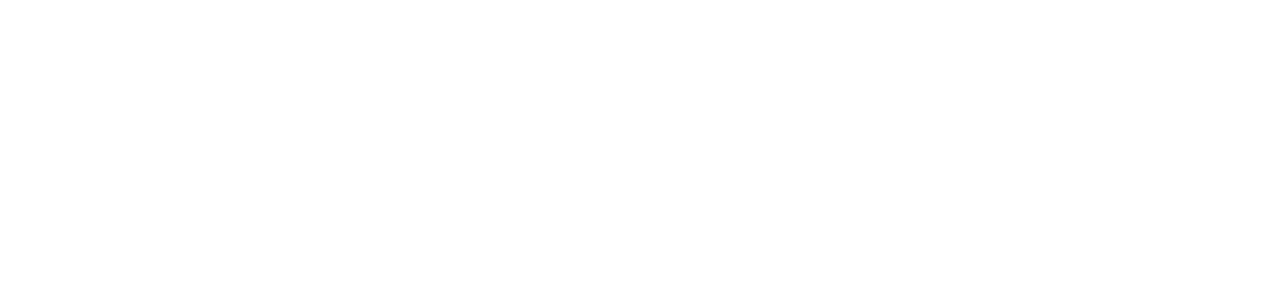
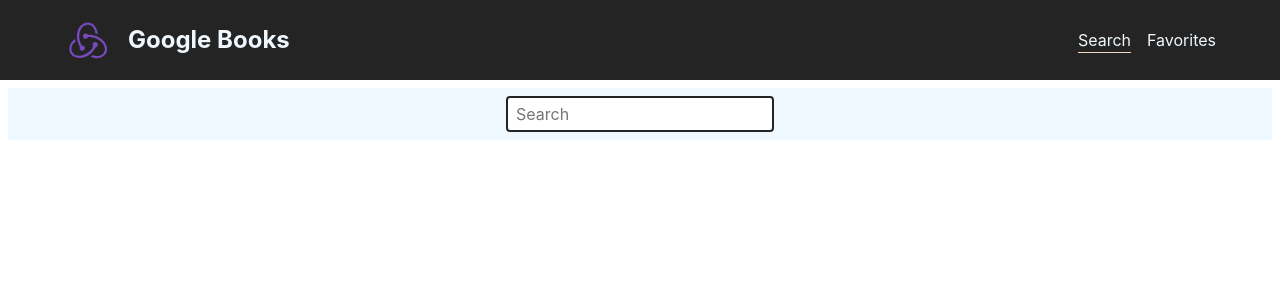
Before and after one commit to ptimich/gbooks-redux, a React (Vite) app: page /books in a window 1280 px wide. Before the commit this address had no page. Shown: the top 300 px of the page. Built offline with nearby package versions, Linux system fonts and the light colour scheme.

Commit message:
(feat): Implement debounced search input
- changes route on searchTerm change

```diff
--- a/src/App.tsx
+++ b/src/App.tsx
@@ -1,17 +1,20 @@
 import "./App.css";
-import { BooksList } from "./Books/BooksList.tsx";
 import { Navigate, Route, Routes } from "react-router-dom";
 import { Layout } from "./Layout.tsx";
 import { BookDetails } from "./Books/BookDetails.tsx";
+import { BookSearchLayout } from "./Books/BookSearchLayout.tsx";
+import { BooksList } from "./Books/BooksList.tsx";
 
 function App() {
   return (
     <main>
       <Routes>
         <Route path="/" element={<Layout />}>
-          <Route index element={<Navigate to="/search" />} />
-          <Route path="search" element={<BooksList />} />
-          <Route path="details/:id" element={<BookDetails />} />
+          <Route index element={<Navigate to="/books" />} />
+          <Route path="books" element={<BookSearchLayout />}>
+            <Route path=":searchTerm" element={<BooksList />} />
+          </Route>
+          <Route path="books/:searchTerm/:id" element={<BookDetails />} />
         </Route>
       </Routes>
     </main>
--- a/src/Books/BookCard.tsx
+++ b/src/Books/BookCard.tsx
@@ -3,14 +3,19 @@ import coverPlaceholderImg from "../assets/cover-placeholder.webp";
 import type { Book } from "../types.ts";
 import { Link } from "react-router-dom";
 
-function BookCard({ book }: { book: Book }) {
-  const { id, thumbnail, title, subtitle, searchInfo } = book;
+interface BookCardProps {
+  book: Book;
+  detailsUrl: string;
+}
+
+function BookCard({ book, detailsUrl }: BookCardProps) {
+  const { thumbnail, title, subtitle, searchInfo } = book;
   return (
     <article className="book-card">
-      <Link to={`/details/${id}`}>
+      <Link to={detailsUrl}>
         <h3>{title}</h3>
       </Link>
-      <Link to={`/details/${id}`} className="book-card__cover book-cover">
+      <Link to={detailsUrl} className="book-card__cover book-cover">
         <img src={thumbnail || coverPlaceholderImg} alt="" />
       </Link>
       <h4>{subtitle}</h4>
--- /dev/null
+++ b/src/Books/BookSearchLayout.tsx
@@ -0,0 +1,13 @@
+import { SearchInput } from "../SearchInput/SearchInput.tsx";
+import { Outlet } from "react-router-dom";
+
+function BookSearchLayout() {
+  return (
+    <div>
+      <SearchInput />
+      <Outlet />
+    </div>
+  );
+}
+
+export { BookSearchLayout };
--- a/src/Books/BooksList.tsx
+++ b/src/Books/BooksList.tsx
@@ -1,14 +1,20 @@
 import { BookCard } from "./BookCard";
-import { Book } from "../types.ts";
+import { Book, searchTerm } from "../types.ts";
 import { searchBooks } from "../api/mockedApiCollection.ts";
-
-const mockedBooks = searchBooks("management");
+import { useParams } from "react-router-dom";
 
 function BooksList() {
+  const { searchTerm } = useParams();
+  // TODO fetch from real api
+  const mockedBooks = searchBooks(searchTerm as searchTerm);
   return (
     <div className="cards">
       {mockedBooks.map((book: Book) => (
-        <BookCard book={book} key={book.id} />
+        <BookCard
+          book={book}
+          key={book.id}
+          detailsUrl={`/books/${searchTerm}/${book.id}`}
+        />
       ))}
     </div>
   );
--- a/src/Header/Header.tsx
+++ b/src/Header/Header.tsx
@@ -9,7 +9,7 @@ function Header() {
       <h1 className="header__title">Google Books</h1>
       <ul className="header__menu">
         <li>
-          <NavLink to="/search">Search</NavLink>
+          <NavLink to="/books">Search</NavLink>
         </li>
         <li>
           <NavLink to="/favorites">Favorites</NavLink>
--- /dev/null
+++ b/src/SearchInput/SearchInput.tsx
@@ -0,0 +1,27 @@
+import { useNavigate, useParams } from "react-router-dom";
+import "./search-input.css";
+import { useDebouncedInputChangeHandler } from "./useDebouncedInput.ts";
+
+function SearchInput() {
+  const { searchTerm: urlSearchTerm } = useParams();
+  const navigate = useNavigate();
+  const [searchTerm, handleChange] = useDebouncedInputChangeHandler(
+    urlSearchTerm,
+    (debouncedSearchTerm) => navigate(`/books/${debouncedSearchTerm}`),
+  );
+
+  return (
+    <div className="search-input">
+      <input
+        className="input"
+        id="search-input"
+        type="text"
+        placeholder="Search"
+        value={searchTerm}
+        onChange={handleChange}
+      />
+    </div>
+  );
+}
+
+export { SearchInput };
--- /dev/null
+++ b/src/SearchInput/search-input.css
@@ -0,0 +1,16 @@
+.search-input {
+  background-color: aliceblue;
+  text-align: center;
+  padding: 0.5rem;
+  margin-bottom: 0.5rem;
+}
+.input {
+  --input-border: #242424;
+  font-size: 16px;
+  font-size: Max(16px, 1em);
+  font-family: inherit;
+  padding: 0.25em 0.5em;
+  background-color: #fff;
+  border: 2px solid var(--input-border);
+  border-radius: 4px;
+}
--- /dev/null
+++ b/src/SearchInput/useDebouncedInput.ts
@@ -0,0 +1,23 @@
+import { ChangeEventHandler, useEffect, useState } from "react";
+import { useDebounce } from "../utils/useDebounce.ts";
+
+function useDebouncedInputChangeHandler(
+  initialValue: string | undefined,
+  callback: (val: string) => void,
+) {
+  const [value, setValue] = useState(initialValue);
+  const debouncedValue = useDebounce(value, 800);
+
+  const handleChange: ChangeEventHandler<HTMLInputElement> = (e) => {
+    setValue(e.target.value);
+  };
+
+  useEffect(() => {
+    if (debouncedValue && debouncedValue.trim().length > 0) {
+      callback(debouncedValue);
+    }
+  }, [debouncedValue]);
+  return [value, handleChange] as const;
+}
+
+export { useDebouncedInputChangeHandler };
--- /dev/null
+++ b/src/utils/useDebounce.ts
@@ -0,0 +1,18 @@
+import React from "react";
+
+function useDebounce<T>(value: T, delay = 500): T {
+  const [debouncedValue, setDebouncedValue] = React.useState<T>(value);
+
+  React.useEffect(() => {
+    const handler = setTimeout(() => {
+      setDebouncedValue(value);
+    }, delay);
+    return () => {
+      clearTimeout(handler);
+    };
+  }, [value, delay]);
+
+  return debouncedValue;
+}
+
+export { useDebounce };
```
